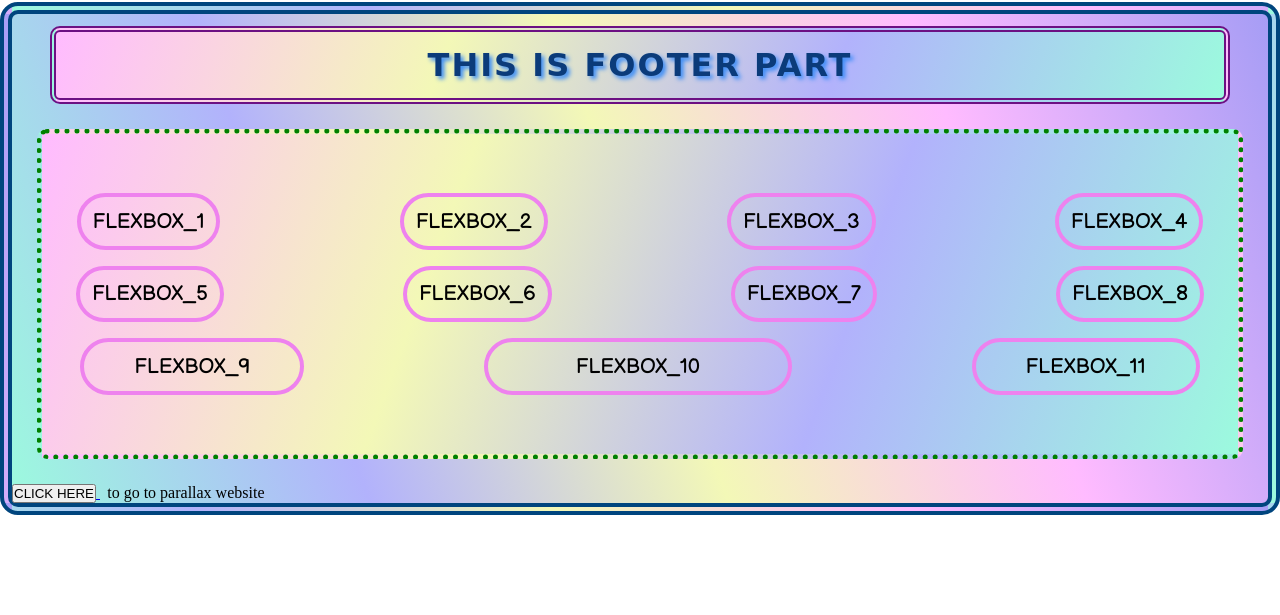
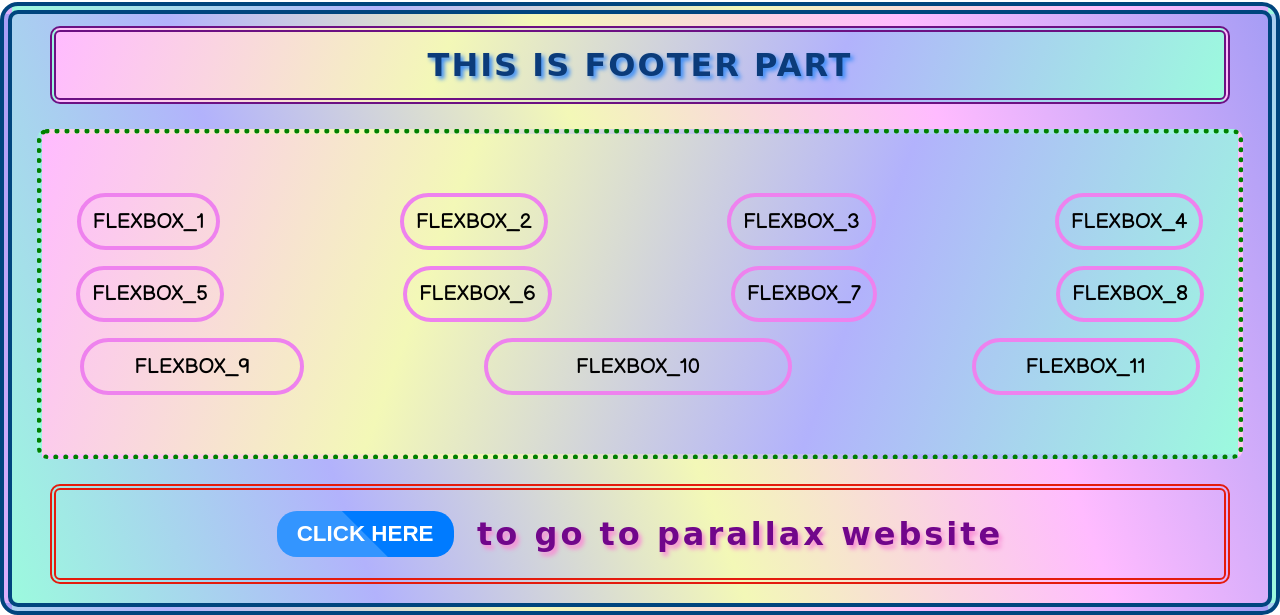
Before and after one commit to Soumya-0x000/1st-CSS, a plain HTML site: page hover_over.html in a window 1280 px wide. Shown: the part 5023-5638 px from the top of the page. Before the commit the page ends 5538 px from the top, so only its background shows below. Drawn offline with Linux system fonts and the light colour scheme; a web font is replaced by a local one.

Commit message:
Update hover style.css

```diff
--- a/hover style.css
+++ b/hover style.css
@@ -591,3 +591,51 @@ footer h2:hover{
     flex-grow: .4;
     text-align: center;
 }
+.link_parallax{
+    display: flex;
+    justify-content: center;
+    align-items: center;
+    position: relative;
+    width: inherit;
+    height: 11vh;
+    font-family: 'Graduate', cursive;
+    font-size: 200%;
+    font-weight: 900;
+    letter-spacing: 3px;
+    border: 6px double #e41b0d;
+    border-radius: 10px;
+    color: #71068b;
+    text-shadow: 3px 4px 4px #f88ed5;
+    margin-left: 3%;
+    margin-right: 3%;
+    margin-bottom: 1.5%;
+    margin-top: 1%;
+}
+
+.fancy-button {
+   background-color: #007bff;
+   color: white;
+   padding: 10px 20px;
+   border: none;
+   border-radius: 20px;
+   font-size: 70%;
+   font-weight: bold;
+   position: relative;
+   overflow: hidden;
+   z-index: 1;
+}
+.fancy-button:before {
+   content: '';
+   position: absolute;
+   top: -100%;
+   left: -100%;
+   width: 200%;
+   height: 200%;
+   background-color: rgba(255, 255, 255, 0.2);
+   transform: rotate(45deg);
+   z-index: -1;
+   transition: transform 0.3s ease-in-out;
+}
+.fancy-button:hover:before {
+   transform: translate(50%, 50%) rotate(45deg);
+}
```
